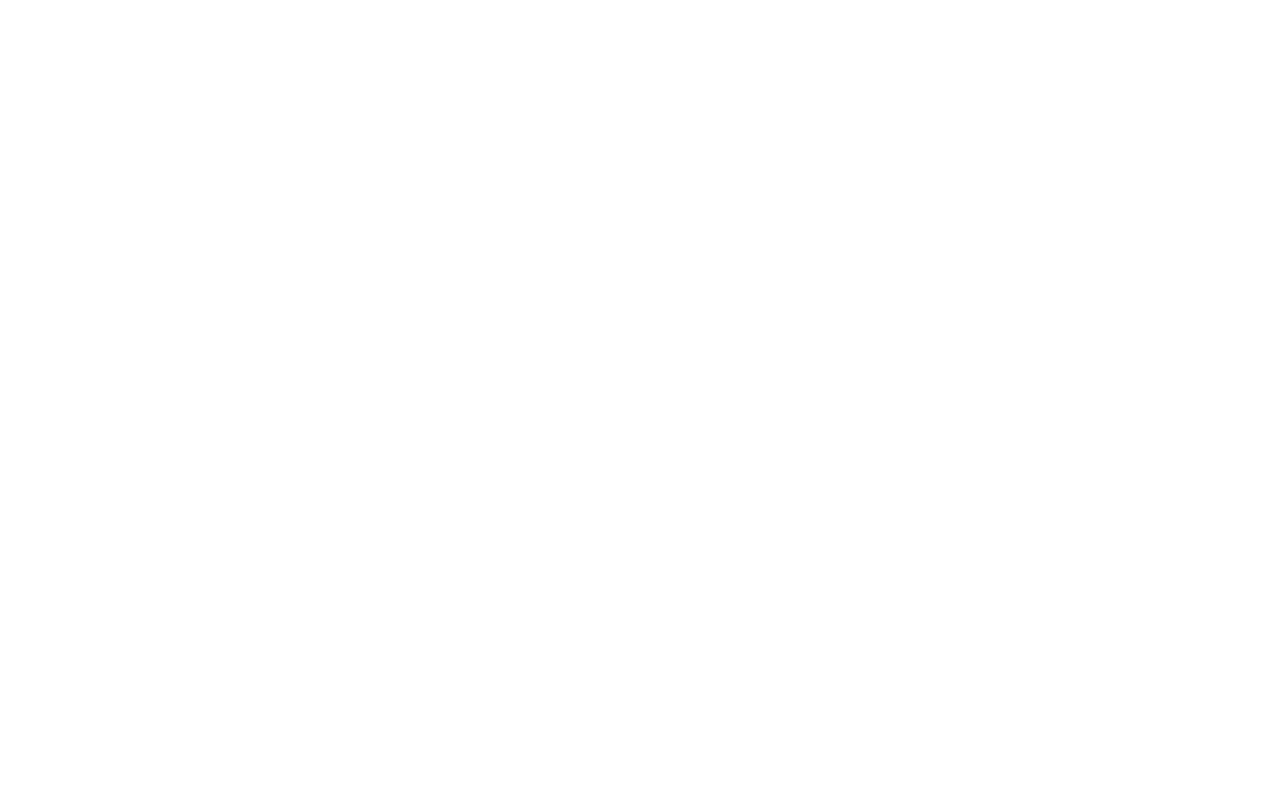
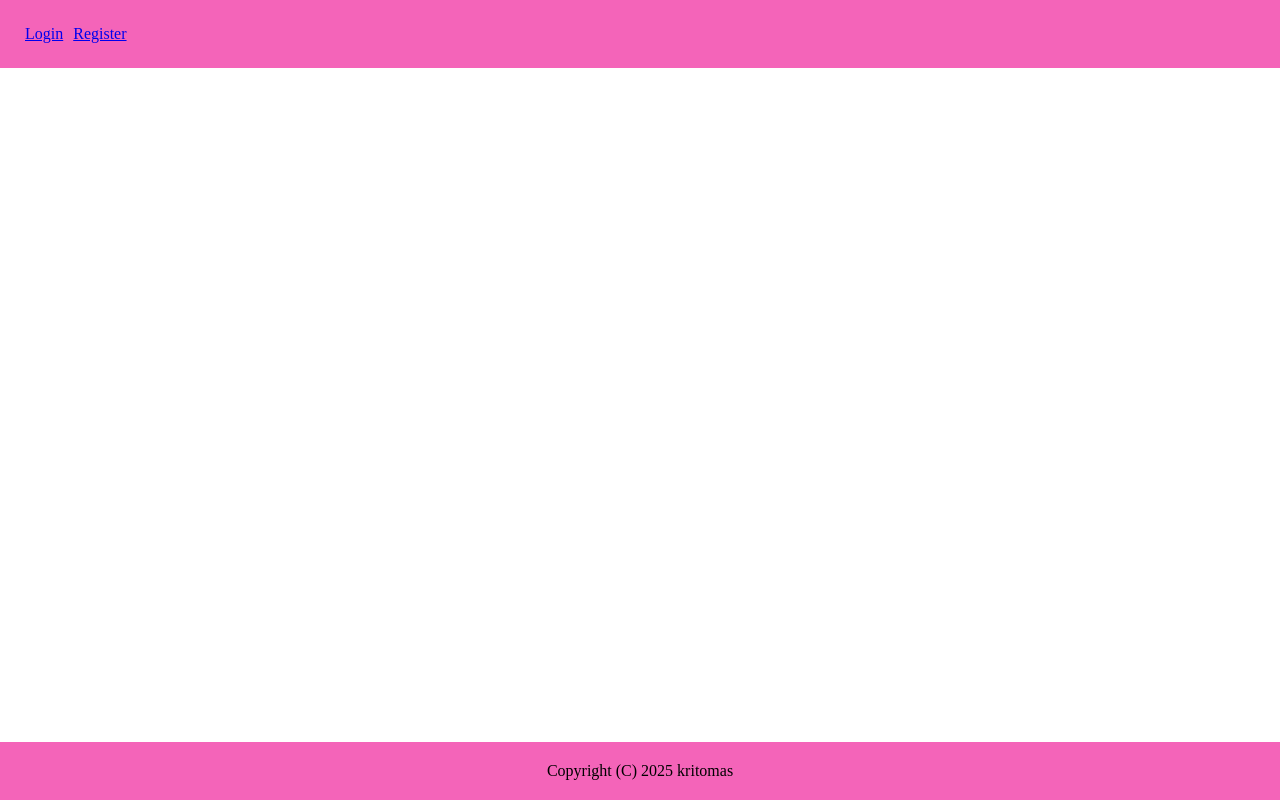
Before and after one commit to kritomas/kats, a React (Vite) app in the folder kats-frontend/: page /chat in a window 1280 px wide. Before the commit this address had no page. Built offline with nearby package versions, Linux system fonts and the light colour scheme.

Commit message:
Added route to chat.

```diff
--- a/kats-frontend/src/App.jsx
+++ b/kats-frontend/src/App.jsx
@@ -3,6 +3,7 @@
 import Root from "./root";
 import Login from "./login";
 import Register from "./register";
+import Chat from "./chat";
 
 function App()
 {
@@ -12,6 +13,7 @@
 				<Route path="/" element={<Root/>} />
 				<Route path="/login" element={<Login/>} />
 				<Route path="/register" element={<Register/>} />
+				<Route path="/chat" element={<Chat/>} />
 			</Routes>
 		</Router>
 	);
--- /dev/null
+++ b/kats-frontend/src/chat.jsx
@@ -0,0 +1,21 @@
+import "./main.css";
+import Header from "./header";
+import Footer from "./footer";
+import Talker from "./talker";
+
+function Chat()
+{
+	const urlParams = new URL(window.location.toLocaleString()).searchParams;
+
+	return (
+		<div className="body-div">
+			<Header/>
+			<main>
+				 <Talker chatId={urlParams.get("chat")}/>
+			</main>
+			<Footer/>
+		</div>
+	);
+}
+
+export default Chat;
--- a/kats-frontend/src/roomlist.jsx
+++ b/kats-frontend/src/roomlist.jsx
@@ -25,7 +25,7 @@
 				return (
 					<div className="room-tile">
 						<p>Room <b>{val.id}</b></p>
-						<Link>Enter</Link> /*TODO*/
+						<Link to={"/chat?chat=" + val.id}>Enter</Link>
 					</div>
 				);
 			});
--- /dev/null
+++ b/kats-frontend/src/talker.jsx
@@ -0,0 +1,13 @@
+import { useState, useEffect } from "react";
+import "./main.css";
+
+function Talker({chatId})
+{
+	return (
+		<div className="chat-div">
+			<p>{chatId}</p>
+		</div>
+	)
+}
+
+export default Talker;
```
